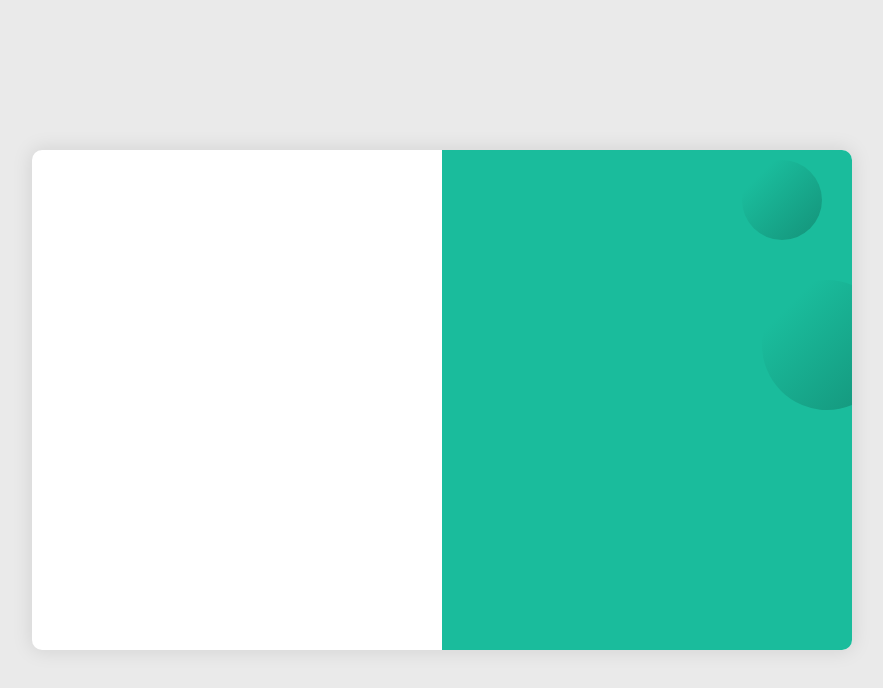
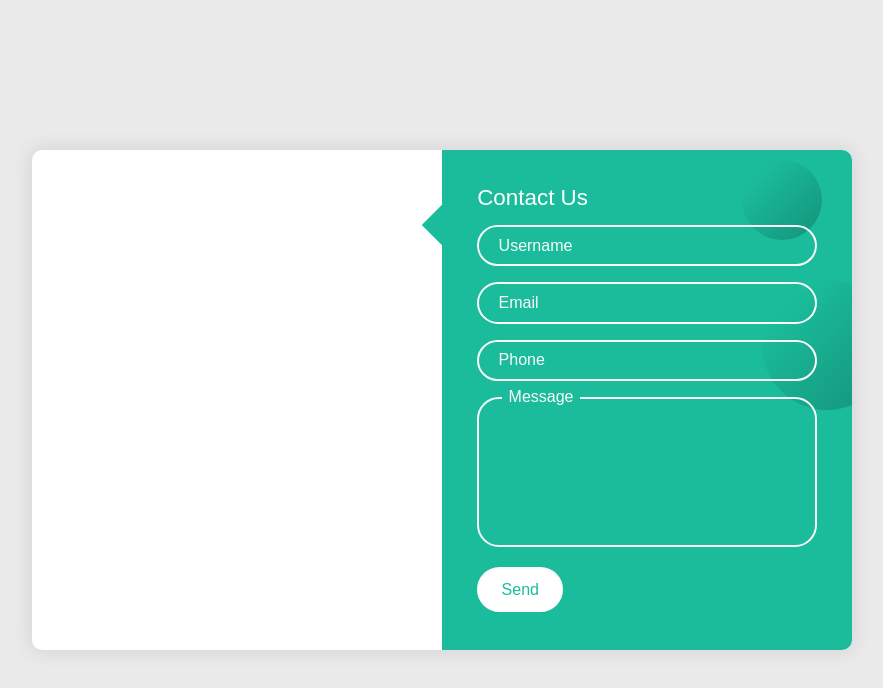
Before and after one commit to Mohib008/form, a website: page index.html in a window 1280 px wide. Shown: the whole page, without its empty margins (198-1081 px from the left). Drawn offline with Linux system fonts and the light colour scheme.

Commit message:
form updated

```diff
--- a/app.js
+++ b/app.js
@@ -0,0 +1,18 @@
+const input = document.querySelectorAll(".input");
+
+function focusFunc() {
+  let parent = this.parentNode;
+  parent.classList.add("focus");
+};
+
+function blurFunc() {
+  let parent = this.parentNode;
+  if(this.value == ""){
+  parent.classList.remove("focus");
+  }
+};
+
+input.forEach((input) => {
+  input.addEventListener("focus", focusFunc);
+  input.addEventListener("blur", blurFunc);
+});
--- a/css/app.css
+++ b/css/app.css
@@ -78,3 +78,141 @@ body, input, textarea {
   top: 10px;
   right: 30px;
 }
+
+.contact-form::before{
+  content: "";
+  position:absolute;
+  width: 30px;
+  height: 30px;
+  background-color: var(--lightgreen);
+  transform: rotate(45deg);
+  top: 60px;
+  left: -14px;
+}
+
+
+form{
+  padding: 2.3rem 2.2rem;
+  z-index: 10;
+  overflow: hidden;
+  position: relative;
+}
+
+.title{
+  color: #fff;
+  font-weight: 500;
+  font-size: 1.4rem;
+  line-height: 1;
+  margin-bottom: 0.7rem;
+}
+
+.input-container{
+  position: relative;
+  margin: 1rem 0;
+}
+
+.input{
+  width: 100%;
+  outline: none;
+  border: 2px solid var(--theerdlycolor);
+  background: none;
+  padding: 0.6rem 1.2rem;
+  color: #fff;
+  font-weight: 500;
+  font-size: 1rem;
+  letter-spacing: 0.6px;
+  border-radius: 24px;
+  transition: 0.3s;
+}
+
+
+textarea.input{
+  padding: 0.8rem 1.2rem;
+  min-height: 150px;
+  border-radius: 22px;
+  resize: none;
+  overflow-y: auto;
+}
+
+.input-container label{
+  color: var(--theerdlycolor);
+  position: absolute;
+  top: 50%;
+  left: 15px;
+  transform: translateY(-50%);
+  z-index: 1000;
+  pointer-events: none;
+  padding: 0 0.4rem;
+  font-size: 1rem;
+  font-weight: 400;
+  transition: 0.5s;
+}
+
+.input-container.textarea label {
+  top: 1rem;
+  transform: translate(0);
+}
+
+.btn{
+  padding: 0.8rem 1.4rem;
+  border-radius: 24px;
+  cursor: pointer;
+  background-color: #fff;
+  border: 2px solid var(--theerdlycolor);
+  color: var(--lightgreen);
+  font-size: 1rem;
+  transition: 0.3s;
+  outline: none;
+  line-height: 1;
+}
+
+.btn:hover{
+  background-color: transparent;
+  color: var(--theerdlycolor);
+}
+
+.input-container span{
+  position: absolute;
+  transform: translateY(-50%);
+  top: 0;
+  left: 25px;
+  font-size: 1rem;
+  padding: 0 0.4rem;
+  pointer-events: none;
+  z-index: 500;
+  color: transparent;
+}
+
+.input-container span:before,
+.input-container span:after{
+  content: "";
+  position: absolute;
+  opacity: 0;
+  transition: 0.3s;
+  width: 10%;
+  height: 5px;
+  top: 50%;
+  background-color: var(--lightgreen);
+  transform: translateY(-50%);
+}
+
+.input-container span:before{
+  left: 50%;
+}
+
+.input-container span:after{
+  right: 50%;
+}
+
+.input-container.focus label{
+  top: 0;
+  transform: translateY(-50%);
+  left: 25px;
+  font-size: 1rem;
+}
+
+.input-container.focus span:before,
+.input-container.focus span:after{
+  opacity: 1;
+  width: 50%;
+}
--- a/index.html
+++ b/index.html
@@ -14,8 +14,41 @@
       <div class="contact-form">
         <span class="circle one"></span>
         <span class="circle two"></span>
+
+        <form action="index.html" autocomplete="off">
+
+          <h3 class="title">Contact Us</h3>
+          <div class="input-container">
+            <input type="text" class="input" name="name">
+            <label for="">Username</label>
+            <span>Username</span>
+          </div>
+
+          <div class="input-container">
+            <input type="email" class="input" name="email">
+            <label for="">Email</label>
+            <span>Email</span>
+          </div>
+
+          <div class="input-container">
+            <input type="tel" class="input" name="Phone">
+            <label for="">Phone</label>
+            <span>Phone</span>
+          </div>
+
+          <div class="input-container textarea focus">
+            <textarea name="message" class="input"></textarea>
+            <label for="">Message</label>
+            <span>Message</span>
+          </div>
+
+          <input type="submit" value="Send" class="btn">
+
+        </form>
       </div>
     </div>
   </div>
+
+  <script src="app.js"></script>
 </body>
 </html>
```
